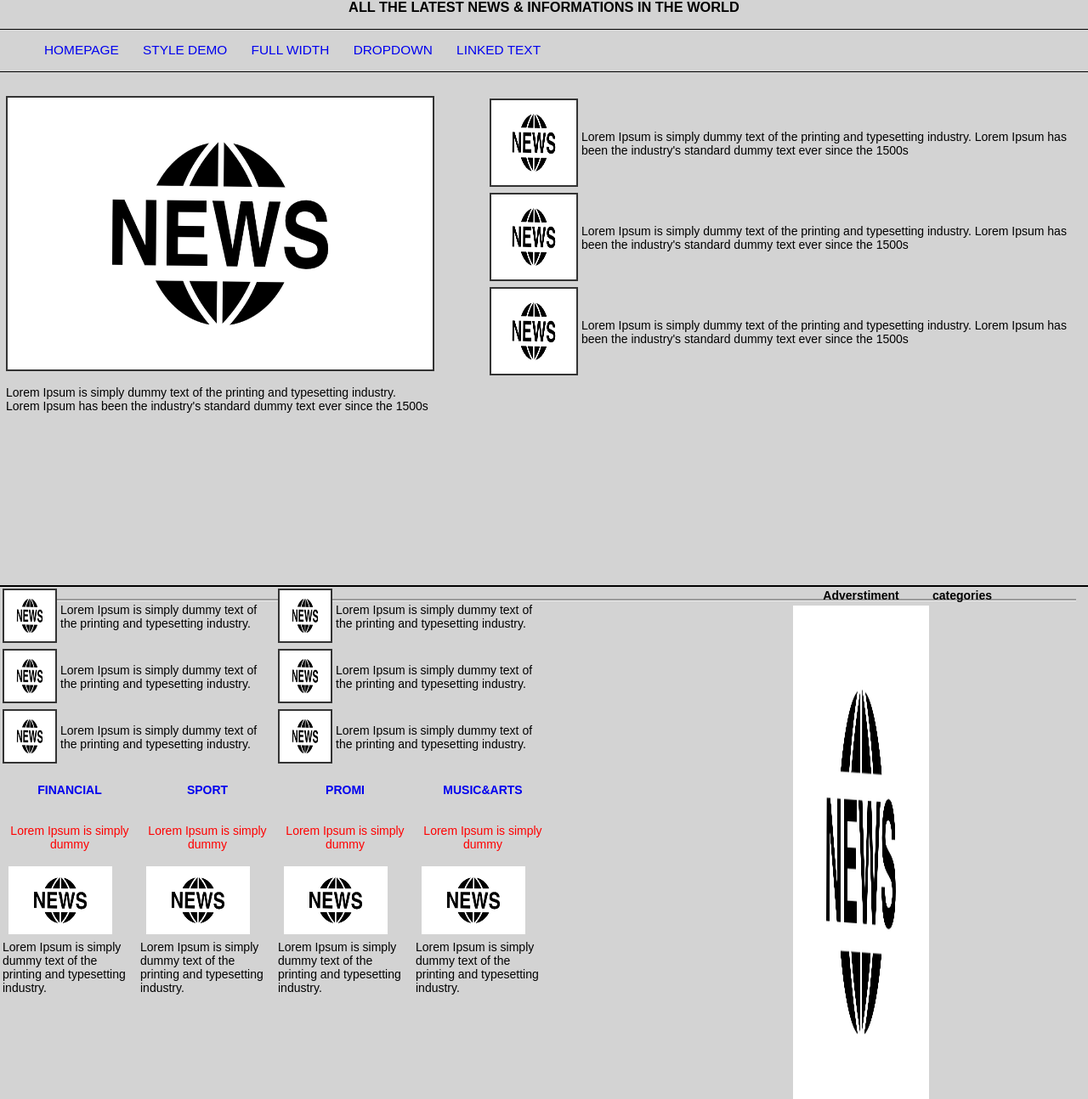
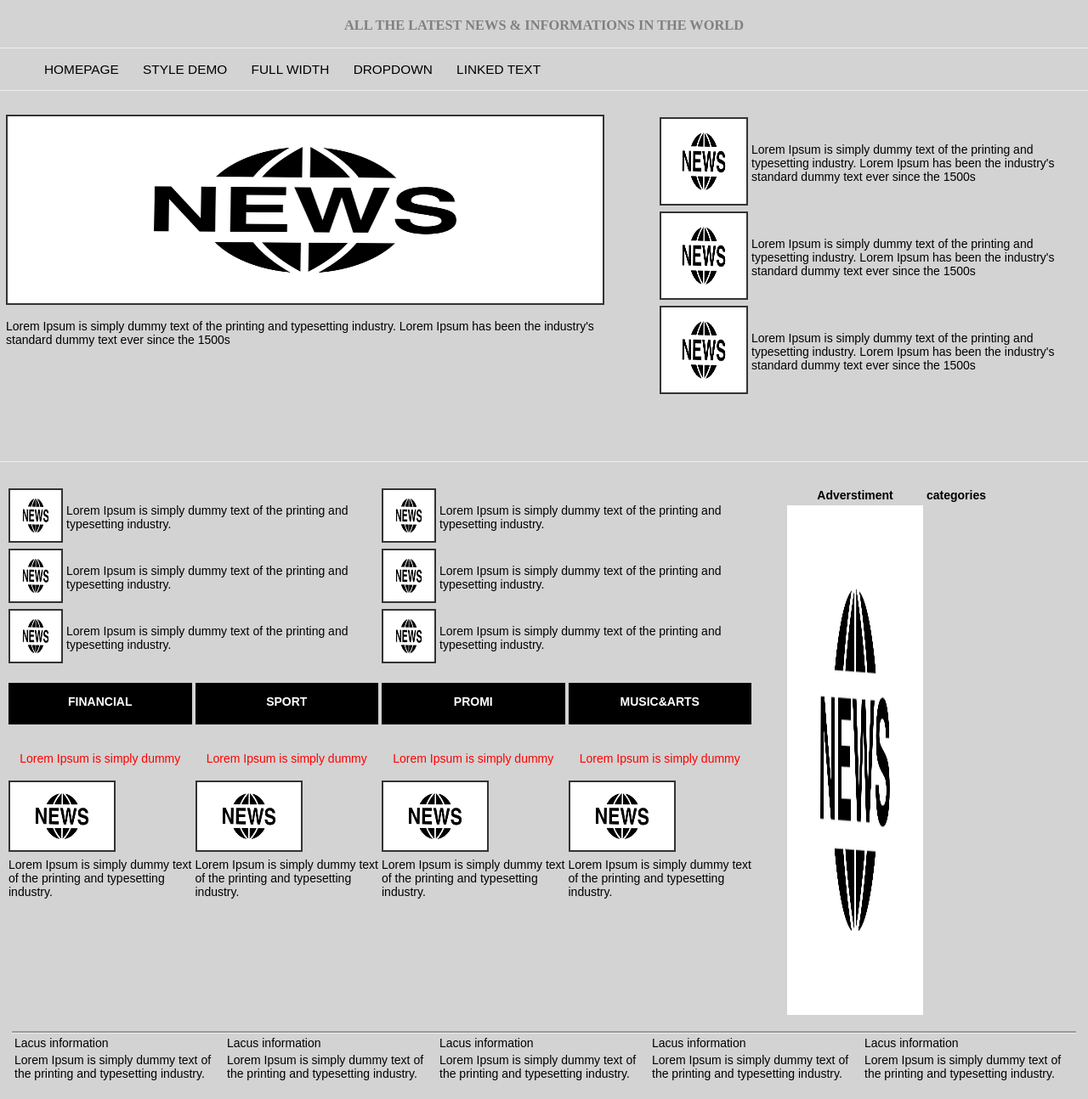
Before and after one commit to vesaqilerxhiu/INT19_20_Gr27, a plain HTML site: page homepage.html in a window 1280 px wide. Shown: the part 177-1471 px from the top of the page at 85% size. Drawn offline with Linux system fonts and the light colour scheme; files that its build step writes are made by us from their sources; a script that the page names is missing; files whose address does not match are found by name.

Commit message:
Add files via upload

```diff
--- a/css.css
+++ b/css.css
@@ -1,7 +1,6 @@
 /*body
 {
 background-color: lightgray;
-
 width: 1000px;
 height: 1840px;
 }*/
@@ -14,7 +13,7 @@ body {
   font-size: 14px;
   font-family: 'PT Sans', sans-serif;
   /*width: 1000px;*/
-  height: 1840px;
+ height: 1840px;
 
 }
 
@@ -22,13 +21,17 @@ body {
 
 header h1
 {
-	font-size: 52px;
+	font-size: 80px;
 	text-align: center;
 	font-weight: bold;
+	font-family: italic;
+	margin: 30px 90px 30px 90px;
 }
 header h3
 {
 	text-align: center;
+	color:gray;
+	font-family: italic;
 }
 nav#mainMenu
 {
@@ -46,10 +49,18 @@ nav#secondaryMenu
 	color:black;
 	font-family: sans-serif;
 }
-
+nav#secondaryMenu a
+{
+	color:black;
+}
+nav#secondaryMenu a:hover
+{
+	color:gray;
+}
 a
 {
 	text-decoration: none;
+	color:white;
 }
 a:hover
 {
@@ -59,6 +70,7 @@ a:visited
 {
 
 	text-decoration: none;
+
 }
 a:active
 {
@@ -68,9 +80,9 @@ a:active
 nav
 {
 
-	border-color: black;
-	border-top: solid 1px;
-	border-bottom: solid 1px;
+
+	border-top: groove 1px;
+	border-bottom: groove 1px;
 	color:black;
 
 }
@@ -96,33 +108,34 @@ footer p
 }
 
 #part1 {
-	height: 548px;
+	height: 380px;
 
 }
 
 section#part1
 {
-	padding: 2em 0.5em;
+	padding: 2em 0.5em 2em 0.5em;
+	border-bottom: groove 1px;
 
 
 }
 div.right1
 {
-	width: 700px;
+	width: 500px;
 	height: 320px;
 
 }
 div.left1
 {
-	width: 500px;
+	width: 700px;
 	height: 320px;
 
 }
 
 div.left1 img
 {
-	width: 500px;
-	height: 320px;
+	width: 700px;
+	height: 220px;
 }
 div.right1 img
 {
@@ -131,43 +144,50 @@ div.right1 img
 }
 #gg {
 	border: solid 2px #333333;
+
 }
-#part2
+/*#part2
 {
 	border-color: black;
 	border-top: solid 1px;
 	border-bottom: solid 1px;
 	color:black;
-}
+}*/
 div.left2
 {
-	width:650px;
-	height:721px;
+	width:880px;
+	height:600px;
+
+
 
 }
 div.left2 img
 {
 	width: 60px;
 	height: 60px;
+
 }
 div.right2
 {
 	width: 350px;
-	height:721px;
+	height:600px;
+
 
 
 }
 div.right2 img
 {
 	width: 160px;
-	height:604px;
+	height:600px;
 }
 
 #img1
 {
 	width:122px;
 	height: 80px;
-	padding:0 0.5em 0 0.5em;
+	margin-left: : 10px;
+    border: solid 2px #333333;
+
 }
 #p1
 {
@@ -177,5 +197,23 @@ div.right2 img
 #p
 {
 	text-align: center;
+	background: black;
+	padding: 1em;
+	height: 1.5em;
 
 }
+section#part2
+{
+
+	padding: 2em 0.5em;
+
+	height: 600px;
+
+}
+#nowButton
+{
+background-color: black;
+      color: white;
+
+      border-radius: 10px;
+}
```
